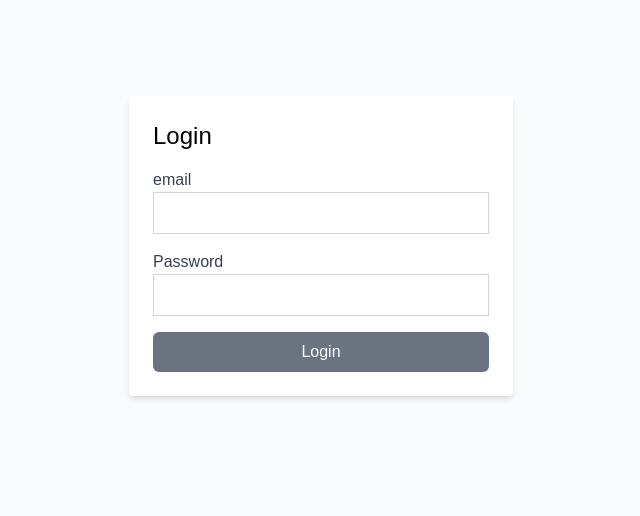
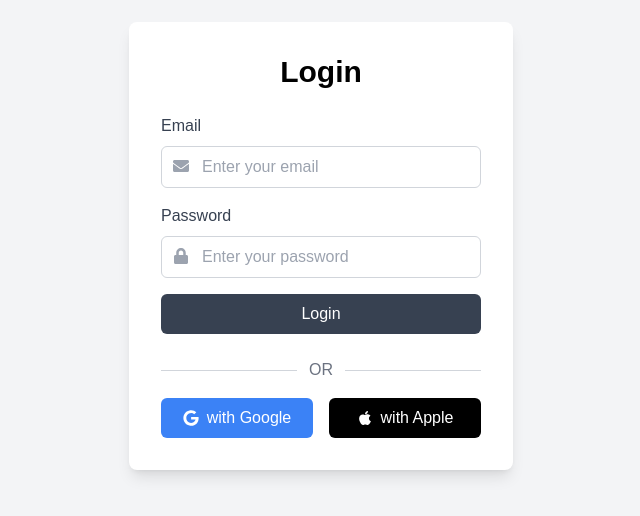
Before and after one commit to Nkusibeni23/bouletteproof, a Next.js app: page / in a window 1280 px wide. Shown: the part 154-670 px from the top of the page, without its empty margins (319-959 px from the left). Built offline with nearby package versions, Linux system fonts and the light colour scheme.

Commit message:
some change

```diff
--- /dev/null
+++ b/src/app/api/suppliers/route.ts
@@ -0,0 +1,16 @@
+import { NextResponse } from "next/server";
+
+export async function GET() {
+  try {
+    const response = await fetch(
+      "https://api.mockaroo.com/api/8879a530?count=100&key=9b210390"
+    );
+    const data = await response.json();
+    return NextResponse.json(data);
+  } catch (error) {
+    return NextResponse.json(
+      { message: "Failed to fetch data" },
+      { status: 500 }
+    );
+  }
+}
--- a/src/app/landing-page/page.tsx
+++ b/src/app/landing-page/page.tsx
@@ -1,5 +1,6 @@
 "use client";
 import { useEffect, useState } from "react";
+import { useQuery } from "@tanstack/react-query";
 import Layout from "@/components/Layout";
 import { VisitData } from "@/types/WebsiteVisit";
 import Loading from "@/components/Loading";
@@ -75,7 +76,7 @@ const LandingPage = () => {
               {paginatedData.map((visit) => (
                 <div
                   key={visit.visit_id}
-                  className="bg-white shadow-lg rounded-xl p-6 border border-gray-200 hover:bg-gradient-to-r from-blue-50 to-blue-100 transition-all transform hover:scale-105 duration-200 ease-in-out cursor-pointer"
+                  className="bg-white shadow-lg rounded-xl p-6 border border-gray-200 hover:bg-gradient-to-r from-gray-50 to-gray-200 transition-all transform hover:scale-105 duration-200 ease-in-out cursor-pointer"
                 >
                   <h2 className="text-2xl font-bold text-gray-800 mb-3">
                     Visit Details
--- a/src/app/login/page.tsx
+++ b/src/app/login/page.tsx
@@ -1,9 +1,10 @@
 "use client";
 import { useState } from "react";
 import { useRouter } from "next/navigation";
+import { FaGoogle, FaApple, FaEnvelope, FaLock } from "react-icons/fa"; // Importing icons
 
 const LoginPage = () => {
-  const [email, SetEmail] = useState("");
+  const [email, setEmail] = useState("");
   const [password, setPassword] = useState("");
   const [error, setError] = useState("");
   const router = useRouter();
@@ -11,6 +12,11 @@ const LoginPage = () => {
   const handleLogin = async (e: React.FormEvent) => {
     e.preventDefault();
     setError("");
+
+    if (!email || !password) {
+      setError("Both fields are required.");
+      return;
+    }
 
     const response = await fetch("/api/auth/login", {
       method: "POST",
@@ -29,37 +35,81 @@ const LoginPage = () => {
   };
 
   return (
-    <div className="flex items-center justify-center min-h-screen">
+    <div className="flex items-center justify-center min-h-screen bg-gray-100">
       <form
         onSubmit={handleLogin}
-        className="bg-white p-6 rounded shadow-md w-96"
+        className="bg-white p-8 rounded-lg shadow-lg w-full max-w-sm"
       >
-        <h1 className="text-2xl mb-4">Login</h1>
-        {error && <p className="text-red-500">{error}</p>}
+        <h1 className="text-3xl font-semibold mb-6 text-center">Login</h1>
+
+        {/* Error Message */}
+        {error && <p className="text-red-500 mb-4 text-center">{error}</p>}
+
+        {/* Email Input */}
         <div className="mb-4">
-          <label className="block text-gray-700">email</label>
+          <label className="block text-gray-700 font-medium mb-2">Email</label>
+          <div className="relative">
+            <FaEnvelope className="absolute left-3 top-3 text-gray-400" />
             <input
               type="email"
               value={email}
-            onChange={(e) => SetEmail(e.target.value)}
-            className="border border-gray-300 p-2 w-full"
+              onChange={(e) => setEmail(e.target.value)}
+              placeholder="Enter your email"
+              className="pl-10 pr-3 py-2 border border-gray-300 rounded-md w-full focus:outline-none focus:ring-2 focus:ring-gray-500"
             />
           </div>
+        </div>
+
+        {/* Password Input */}
         <div className="mb-4">
-          <label className="block text-gray-700">Password</label>
+          <label className="block text-gray-700 font-medium mb-2">
+            Password
+          </label>
+          <div className="relative">
+            <FaLock className="absolute left-3 top-3 text-gray-400" />
             <input
               type="password"
               value={password}
               onChange={(e) => setPassword(e.target.value)}
-            className="border border-gray-300 p-2 w-full"
+              placeholder="Enter your password"
+              className="pl-10 pr-3 py-2 border border-gray-300 rounded-md w-full focus:outline-none focus:ring-2 focus:ring-gray-500"
             />
           </div>
+        </div>
+
+
+        {/* Login Button */}
         <button
           type="submit"
-          className="bg-gray-500 text-white p-2 w-full rounded-md"
+          className="bg-gray-700 text-white py-2 px-4 rounded-md w-full hover:bg-gray-600 transition-all"
         >
           Login
         </button>
+
+        {/* Divider */}
+        <div className="flex items-center justify-between mt-6 mb-4">
+          <hr className="w-full border-gray-300" />
+          <span className="text-gray-500 mx-3">OR</span>
+          <hr className="w-full border-gray-300" />
+        </div>
+
+        <div className=" flex items-center justify-between gap-4">
+          {/* Sign in with Google */}
+          <button
+            type="button"
+            className="flex items-center justify-center bg-blue-500 text-white py-2 px-4 rounded-md w-full hover:bg-blue-600 transition-all"
+          >
+            <FaGoogle className="mr-2" /> with Google
+          </button>
+
+          {/* Sign in with Apple */}
+          <button
+            type="button"
+            className="flex items-center justify-center bg-black text-white py-2 px-4 rounded-md w-full hover:bg-gray-800 transition-all"
+          >
+            <FaApple className="mr-2" /> with Apple
+          </button>
+        </div>
       </form>
     </div>
   );
```
Lines whose indentation alone changed are shown as unchanged.
